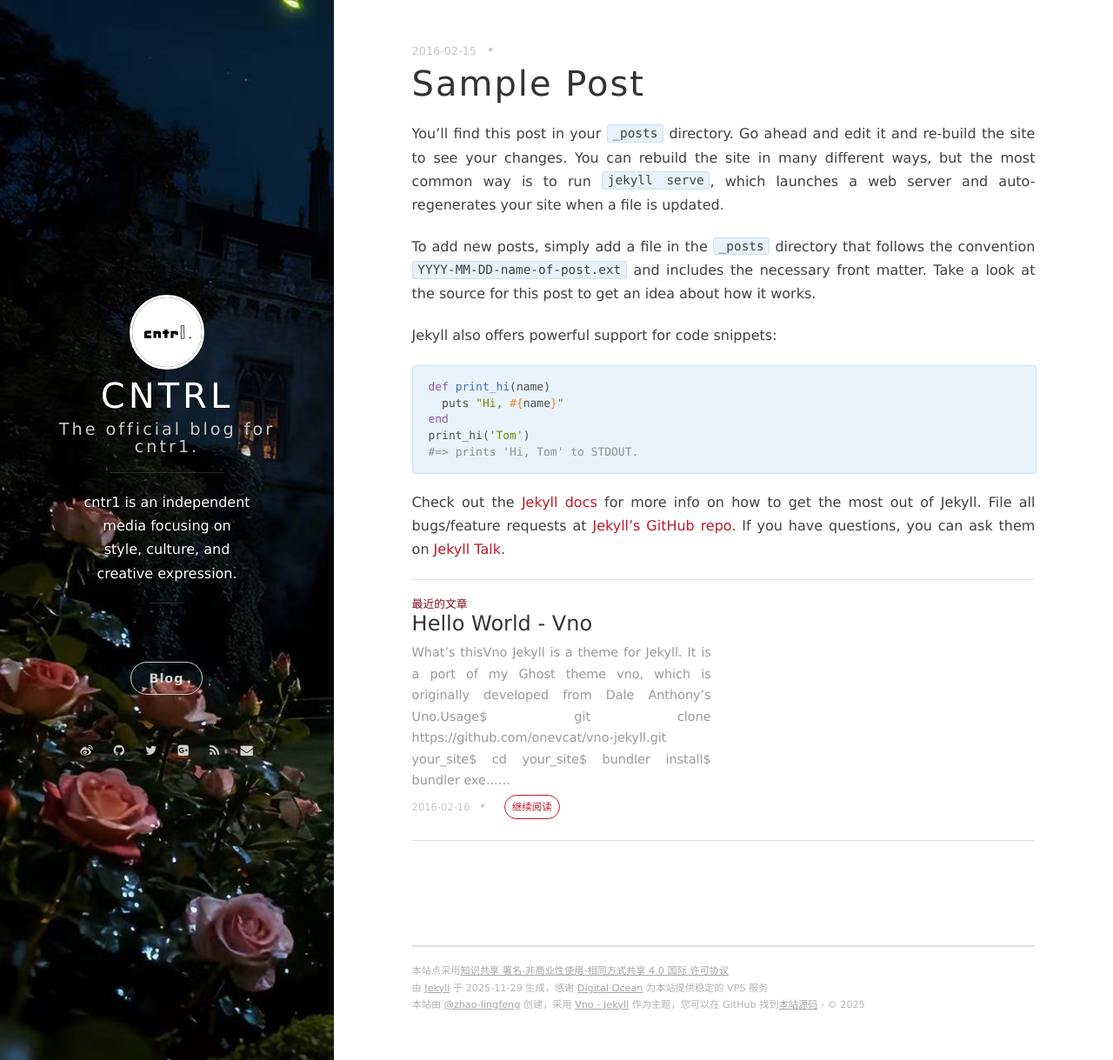
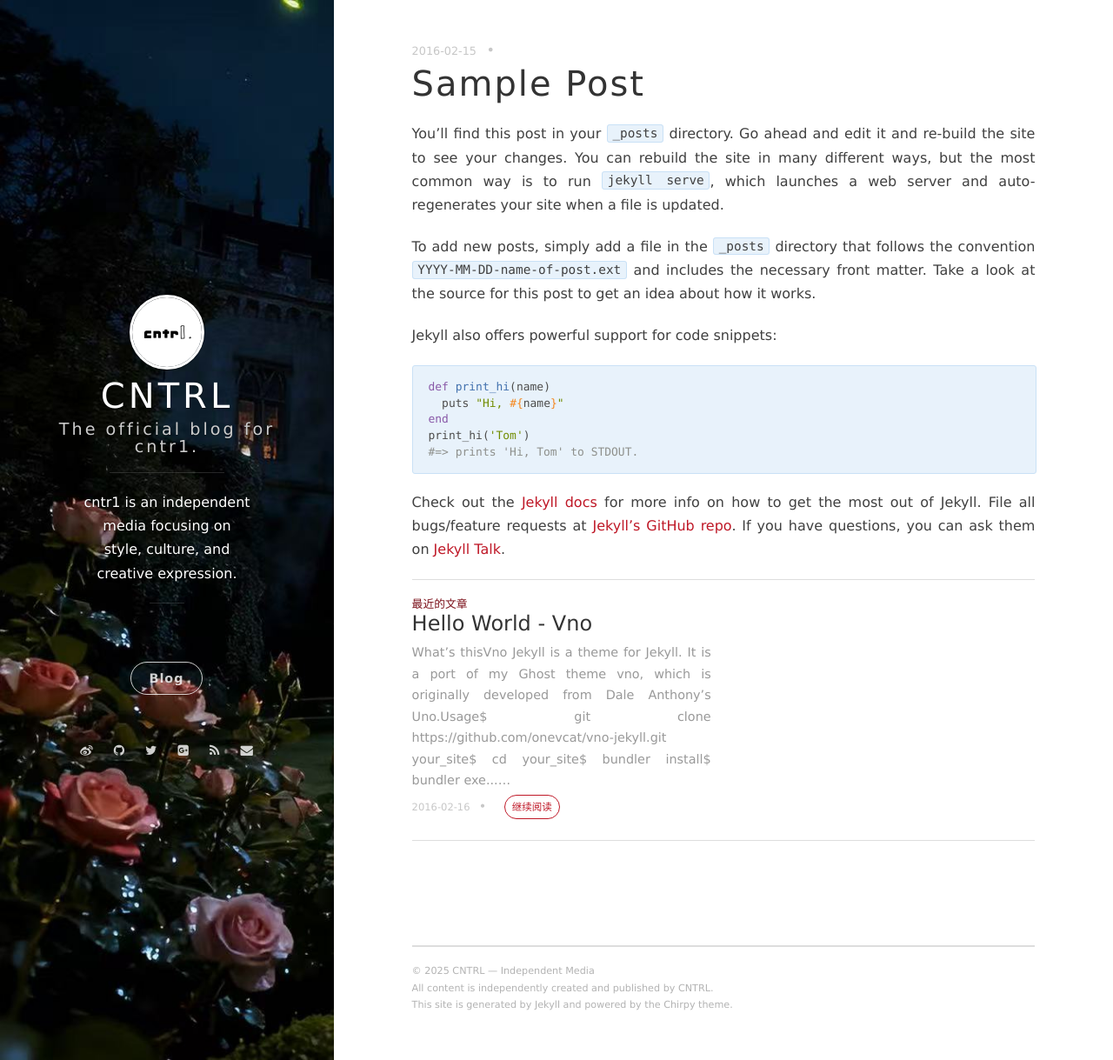
Before and after one commit to zhao-lingfeng/cntr1_website, a Jekyll site: the page built from _posts/2016-02-15-sample-post.markdown, in a window 1280 px wide and 1219 px high. Shown: the whole window at 87% size. Built offline with Jekyll 4.4.1, drawn with Linux system fonts in a browser that asks for light colours; nearby versions of some CDN libraries; comment, search, counter and statistics services are not loaded.

Commit message:
Update footer.html

```diff
--- a/_includes/footer.html
+++ b/_includes/footer.html
@@ -1,7 +1,7 @@
 <section class="footer">
-    <footer>
-    	<span class="footer__copyright">本站点采用<a href="http://creativecommons.org/licenses/by-nc-sa/4.0/">知识共享 署名-非商业性使用-相同方式共享 4.0 国际 许可协议</a></span>
-        <span class="footer__copyright">由 <a href="https://jekyllrb.com">Jekyll</a> 于 {{ site.time | date: "%F" }} 生成，感谢 <a href="https://www.digitalocean.com/?refcode=30ed2d146762">Digital Ocean</a> 为本站提供稳定的 VPS 服务</span>
-        <span class="footer__copyright">本站{% if site.creator %}由 {{site.creator}} 创建，{% endif %}采用 <a href="https://github.com/onevcat/vno-jekyll">Vno - Jekyll</a> 作为主题，您可以在 GitHub 找到<a href="https://github.com/zhao-lingfeng/cntr1_website">本站源码</a> - &copy; {{site.time | date: "%Y"}}</span>
-    </footer>
+  <footer>
+    <span class="footer__copyright">© {{ site.time | date: "%Y" }} CNTRL — Independent Media</span>
+    <span class="footer__copyright">All content is independently created and published by CNTRL.</span>
+    <span class="footer__copyright">This site is generated by Jekyll and powered by the Chirpy theme.</span>
+  </footer>
 </section>
```
